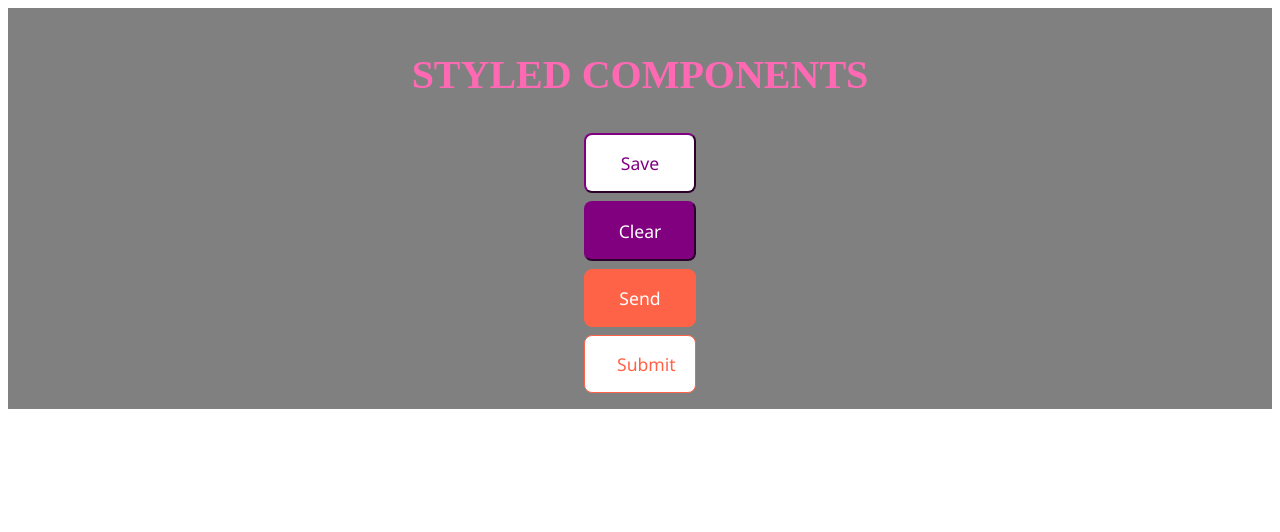
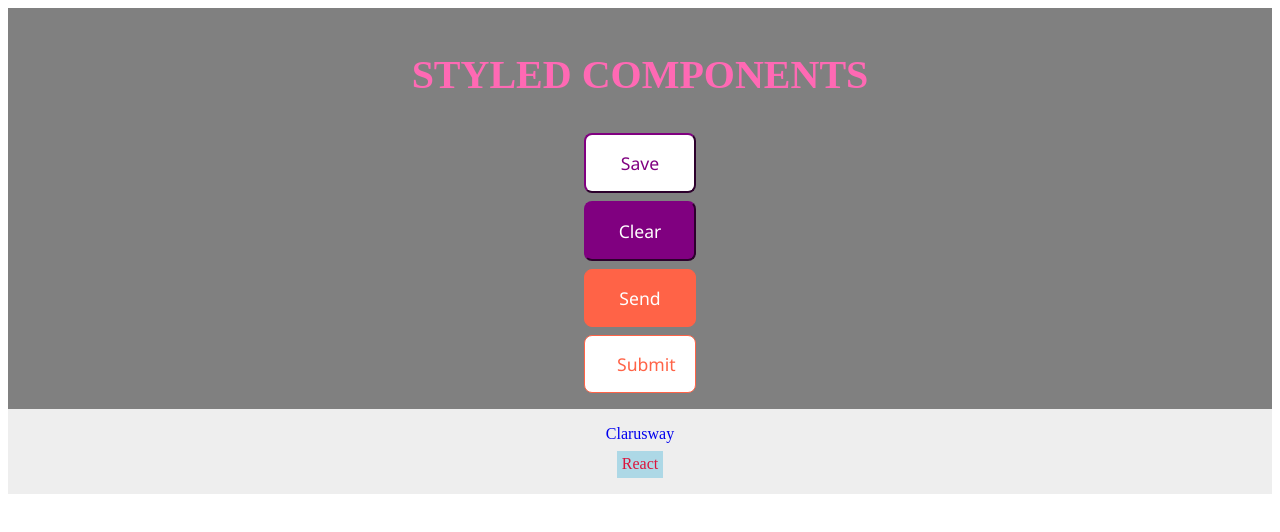
Before and after one commit to seferacikgoz/I-m-Learning-React-Styled-Components, a React (Create React App) app in the folder styled-intro-inClass/: page / in a window 1280 px wide. Shown: the top 532 px of the page. Built offline with nearby package versions, Linux system fonts and the light colour scheme.

Commit message:
css components

```diff
--- a/styled-intro-inClass/src/App.js
+++ b/styled-intro-inClass/src/App.js
@@ -13,8 +13,10 @@ const App = () => {
     <TomatoButton>Send</TomatoButton>
     <TomatoButton primary>Submit</TomatoButton>
   </Container>
-  <Container>
-    <StyledLink href="https://clarusway.com/" target="_blank"></StyledLink>
+  <Container bg="#eee">
+    <StyledLink href="https://clarusway.com/" target="_blank">Clarusway </StyledLink>
+
+    <StyledLink secondary href="https://reactjs.org/" target="_blank">React </StyledLink>
   </Container>
 
 
--- a/styled-intro-inClass/src/components/Container.styled.jsx
+++ b/styled-intro-inClass/src/components/Container.styled.jsx
@@ -8,6 +8,7 @@ const Container = styled.div`
  align-items: center;
  gap: 0.5rem;
  padding: 1rem;
+
 `;
 
 export default Container;
--- a/styled-intro-inClass/src/components/Link.styled.jsx
+++ b/styled-intro-inClass/src/components/Link.styled.jsx
@@ -1,11 +1,18 @@
-import styled from 'styled-components';
+import styled, {css} from 'styled-components';
 
 const StyledLink = styled.a`
  font-size: 1rem;
  text-decoration: none;
- :hover{
+ &:hover{
     opacity: 0.5;
  }
+ ${(props) =>
+ props.secondary && css`
+ background-color: lightblue;
+ color: crimson;
+ padding: 0.3rem;
+
+ `}
 `;
 
 export default StyledLink;
```
